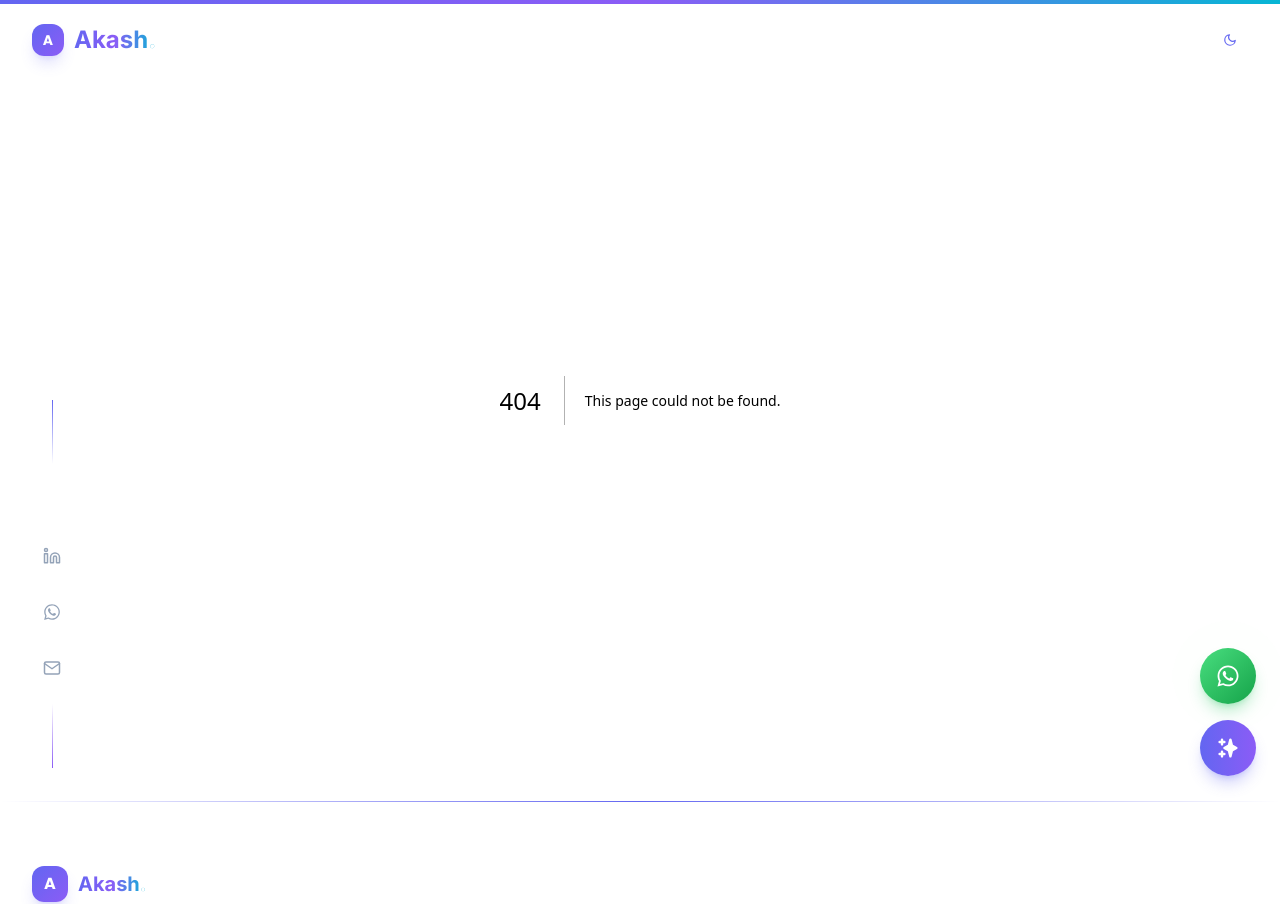
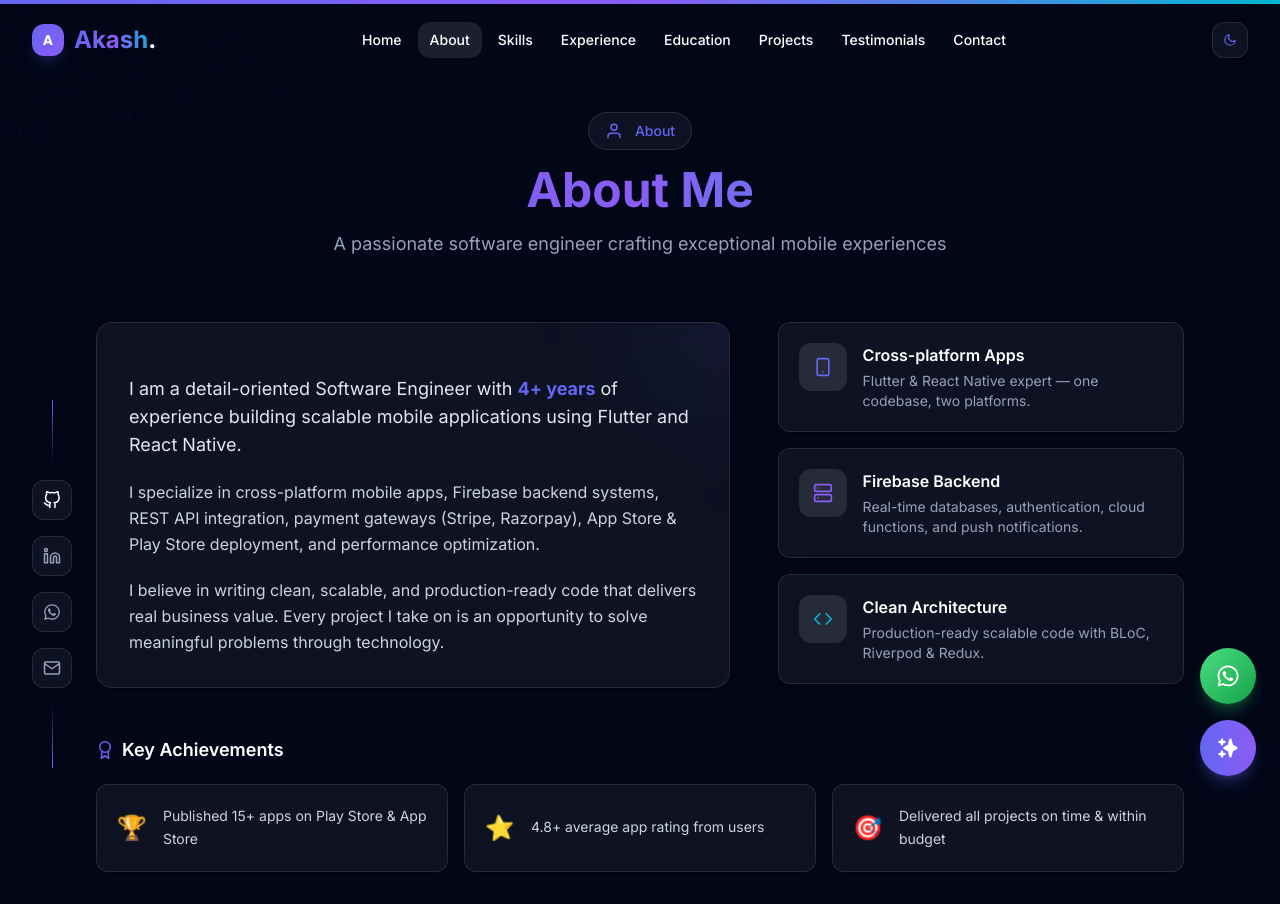
Before and after one commit to akashkumar7313/akash-portfolio, a Next.js app: page /about in a window 1280 px wide. Before the commit this address had no page. Shown: the top 904 px of the page. Built offline with nearby package versions, Linux system fonts and the light colour scheme.

Commit message:
some changes

```diff
--- /dev/null
+++ b/src/app/about/page.tsx
@@ -0,0 +1,11 @@
+import About from "@/components/sections/About";
+import Stats from "@/components/sections/Stats";
+
+export default function AboutPage() {
+  return (
+    <>
+      <About />
+      <Stats />
+    </>
+  );
+}
--- /dev/null
+++ b/src/app/contact/page.tsx
@@ -0,0 +1,5 @@
+import Contact from "@/components/sections/Contact";
+
+export default function ContactPage() {
+  return <Contact />;
+}
--- /dev/null
+++ b/src/app/education/page.tsx
@@ -0,0 +1,5 @@
+import Education from "@/components/sections/Education";
+
+export default function EducationPage() {
+  return <Education />;
+}
--- /dev/null
+++ b/src/app/experience/page.tsx
@@ -0,0 +1,5 @@
+import Experience from "@/components/sections/Experience";
+
+export default function ExperiencePage() {
+  return <Experience />;
+}
--- a/src/app/globals.css
+++ b/src/app/globals.css
@@ -219,6 +219,17 @@
   }
 }
 
+/* LinkedIn badge fix */
+.badge-base {
+  background: transparent !important;
+  border-radius: 12px;
+  overflow: hidden;
+}
+.badge-base div,
+.badge-base .LI-profile-badge {
+  background: transparent !important;
+}
+
 /* Prism syntax highlighting - dark theme */
 .token.comment,
 .token.prolog,
--- a/src/app/page.tsx
+++ b/src/app/page.tsx
@@ -1,24 +1,5 @@
 import Hero from "@/components/sections/Hero";
-import About from "@/components/sections/About";
-import Stats from "@/components/sections/Stats";
-import Skills from "@/components/sections/Skills";
-import Experience from "@/components/sections/Experience";
-import Education from "@/components/sections/Education";
-import Projects from "@/components/sections/Projects";
-import Testimonials from "@/components/sections/Testimonials";
-import Contact from "@/components/sections/Contact";
 
 export default function Home() {
-  return (
-    <>
-      <Hero />
-      <About />
-      <Skills />
-      <Experience />
-      <Education />
-      <Projects />
-      <Testimonials />
-      <Contact />
-    </>
-  );
+  return <Hero />;
 }
--- /dev/null
+++ b/src/app/projects/page.tsx
@@ -0,0 +1,5 @@
+import Projects from "@/components/sections/Projects";
+
+export default function ProjectsPage() {
+  return <Projects />;
+}
--- /dev/null
+++ b/src/app/skills/page.tsx
@@ -0,0 +1,5 @@
+import Skills from "@/components/sections/Skills";
+
+export default function SkillsPage() {
+  return <Skills />;
+}
--- /dev/null
+++ b/src/app/testimonials/page.tsx
@@ -0,0 +1,5 @@
+import Testimonials from "@/components/sections/Testimonials";
+
+export default function TestimonialsPage() {
+  return <Testimonials />;
+}
--- a/src/components/layout/Footer.tsx
+++ b/src/components/layout/Footer.tsx
@@ -1,6 +1,6 @@
 "use client";
 
-import { useRef } from "react";
+import { useRef, useEffect } from "react";
 import { motion, useInView } from "framer-motion";
 import CountUp from "react-countup";
 import {
@@ -11,13 +11,14 @@ import {
   FiArrowUpRight,
   FiSend,
 } from "react-icons/fi";
+import Link from "next/link";
 
 const quickLinks = [
-  { label: "Home", href: "#hero" },
-  { label: "About", href: "#about" },
-  { label: "Skills", href: "#skills" },
-  { label: "Projects", href: "#projects" },
-  { label: "Contact", href: "#contact" },
+  { label: "Home", href: "/" },
+  { label: "About", href: "/about" },
+  { label: "Skills", href: "/skills" },
+  { label: "Projects", href: "/projects" },
+  { label: "Contact", href: "/contact" },
 ];
 
 const socialLinks = [
@@ -44,9 +45,18 @@ export default function Footer() {
   const isInView = useInView(ref, { once: true, margin: "-60px" });
   const year = new Date().getFullYear();
 
+  useEffect(() => {
+    const script = document.createElement("script");
+    script.src = "https://platform.linkedin.com/badges/js/profile.js";
+    script.async = true;
+    script.defer = true;
+    script.type = "text/javascript";
+    document.body.appendChild(script);
+    return () => { document.body.removeChild(script); };
+  }, []);
+
   return (
     <footer className="relative overflow-hidden border-t border-[var(--glass-5)]" ref={ref}>
-      {/* Top gradient line */}
       <motion.div
         initial={{ scaleX: 0 }}
         whileInView={{ scaleX: 1 }}
@@ -55,7 +65,7 @@ export default function Footer() {
         className="h-px bg-gradient-to-r from-transparent via-accent-blue to-transparent origin-left"
       />
 
-      <div className="max-width px-4 sm:px-8 py-12 md:py-16">
+      <div className="max-width  sm:px-8 md:py-12">
         <motion.div
           variants={containerVariants}
           initial="hidden"
@@ -63,22 +73,20 @@ export default function Footer() {
           viewport={{ once: true }}
           className="grid grid-cols-1 sm:grid-cols-2 lg:grid-cols-12 gap-8 md:gap-12"
         >
-          {/* Brand + Description */}
           <motion.div variants={itemVariants} className="sm:col-span-2 lg:col-span-4">
-            <a href="#hero" className="inline-flex items-center gap-2.5 group mb-4">
+            <Link href="/" className="inline-flex items-center gap-2.5 group mb-4">
               <div className="w-9 h-9 rounded-xl bg-gradient-to-br from-accent-blue to-accent-purple flex items-center justify-center shadow-lg shadow-accent-blue/20 group-hover:shadow-accent-blue/40 group-hover:scale-110 transition-all duration-300">
                 <span className="text-white font-bold text-base font-heading">A</span>
               </div>
               <span className="text-xl font-bold gradient-text">
                 Akash<span className="text-dark-100 dark:text-white">.</span>
               </span>
-            </a>
+            </Link>
 
             <p className="text-dark-400 text-sm leading-relaxed mb-4 max-w-xs">
               Software Engineer specializing in Flutter & React Native. Building high-performance cross-platform mobile apps.
             </p>
 
-            {/* Animated stat */}
             <div className="flex items-center gap-2">
               <span className="text-2xl font-black font-heading text-accent-blue tabular-nums">
                 {isInView ? <CountUp end={4} duration={2} /> : 0}
@@ -87,7 +95,6 @@ export default function Footer() {
             </div>
           </motion.div>
 
-          {/* Quick Links */}
           <motion.div variants={itemVariants} className="sm:col-span-1 lg:col-span-2">
             <h4 className="text-dark-100 dark:text-white font-semibold text-sm mb-4 uppercase tracking-wider">
               Quick Links
@@ -95,42 +102,45 @@ export default function Footer() {
             <ul className="space-y-2.5">
               {quickLinks.map((link) => (
                 <li key={link.label}>
-                  <a
+                  <Link
                     href={link.href}
                     className="text-dark-400 text-sm hover:text-accent-blue transition-all duration-300 flex items-center gap-1 group/link"
                   >
                     <FiArrowUpRight className="text-[10px] opacity-0 group-hover/link:opacity-100 -ml-4 group-hover/link:ml-0 transition-all duration-300" />
                     {link.label}
-                  </a>
+                  </Link>
                 </li>
               ))}
             </ul>
           </motion.div>
 
-          {/* Social Links */}
           <motion.div variants={itemVariants} className="sm:col-span-1 lg:col-span-3">
             <h4 className="text-dark-100 dark:text-white font-semibold text-sm mb-4 uppercase tracking-wider">
               Connect
             </h4>
-            <div className="flex flex-wrap gap-2">
-              {socialLinks.map(({ icon: Icon, href, label }) => (
-                <motion.a
-                  key={label}
-                  href={href}
-                  target="_blank"
-                  rel="noopener noreferrer"
-                  whileHover={{ scale: 1.1, y: -2 }}
-                  whileTap={{ scale: 0.95 }}
-                  className="w-10 h-10 flex items-center justify-center rounded-xl bg-[var(--glass-5)] border border-[var(--glass-10)] text-dark-300 hover:text-accent-blue hover:border-accent-blue/50 hover:bg-accent-blue/10 transition-all duration-300"
-                  aria-label={label}
-                >
-                  <Icon className="text-lg" />
-                </motion.a>
-              ))}
+
+            {/* Fixed wrapper */}
+            <div className="w-[350px] mx-auto min-h-[300px]">
+
+              {/* Light + Dark handled by LinkedIn itself */}
+              <div
+                className="badge-base LI-profile-badge overflow-hidden rounded-xl"
+                data-locale="en_US"
+                data-size="medium"
+                data-theme="light"
+                data-type="VERTICAL"
+                data-vanity="akash-kumar-prajapati"
+                data-version="v1"
+              >
+                <a
+                  className="badge-base__link LI-simple-link"
+                  href="https://in.linkedin.com/in/akash-kumar-prajapati"
+                ></a>
+              </div>
+
             </div>
           </motion.div>
 
-          {/* Get In Touch */}
           <motion.div variants={itemVariants} className="sm:col-span-2 lg:col-span-3">
             <h4 className="text-dark-100 dark:text-white font-semibold text-sm mb-4 uppercase tracking-wider">
               Get In Touch
@@ -138,27 +148,24 @@ export default function Footer() {
             <p className="text-dark-400 text-sm leading-relaxed mb-3">
               Have a project in mind? Let&apos;s build something great together.
             </p>
-            <motion.a
-              href="#contact"
-              whileHover={{ scale: 1.02 }}
-              whileTap={{ scale: 0.98 }}
-              className="inline-flex items-center gap-2 px-4 py-2.5 rounded-xl bg-gradient-to-r from-accent-blue to-accent-purple text-white text-sm font-semibold shadow-lg shadow-accent-blue/20 hover:shadow-accent-blue/40 transition-all duration-300 group/btn"
+            <Link
+              href="/contact"
+              className="inline-flex items-center gap-2 px-4 py-2.5 rounded-xl bg-gradient-to-r from-accent-blue to-accent-purple text-white text-sm font-semibold shadow-lg shadow-accent-blue/20 hover:shadow-accent-blue/40 hover:scale-105 transition-all duration-300 group/btn"
             >
               <FiSend className="group-hover/btn:translate-x-1 transition-transform" />
               Contact Me
-            </motion.a>
+            </Link>
           </motion.div>
         </motion.div>
 
-        {/* Bottom bar */}
         <motion.div
           initial={{ opacity: 0 }}
           whileInView={{ opacity: 1 }}
           viewport={{ once: true }}
           transition={{ duration: 0.5, delay: 0.6 }}
-          className="flex flex-col sm:flex-row items-center justify-between gap-4 pt-8 mt-8 border-t border-[var(--glass-5)]"
+          className="flex flex-col sm:flex-row items-center justify-between gap-4 pt-4 mt-4 border-t border-[var(--glass-5)]"
         >
-          <p className="text-dark-400 text-xs sm:text-sm flex items-center gap-1">
+          <p className="text-dark-400 text-xs sm:text-sm flex items-center">
             &copy; {year} Made with
             <FiHeart className="text-red-500 animate-pulse" /> by Akash Kumar Prajapati
           </p>
--- a/src/components/layout/Navbar.tsx
+++ b/src/components/layout/Navbar.tsx
@@ -3,54 +3,50 @@
 import { useState, useEffect } from "react";
 import { motion, AnimatePresence } from "framer-motion";
 import { HiMenu, HiX } from "react-icons/hi";
+import { usePathname } from "next/navigation";
+import Link from "next/link";
 import ThemeToggle from "@/components/ui/ThemeToggle";
 
 const navLinks = [
-  { label: "Home", href: "#hero" },
-  { label: "About", href: "#about" },
-  { label: "Skills", href: "#skills" },
-  { label: "Experience", href: "#experience" },
-  { label: "Education", href: "#education" },
-  { label: "Projects", href: "#projects" },
-  { label: "Testimonials", href: "#testimonials" },
-  { label: "Contact", href: "#contact" },
+  { label: "Home", href: "/" },
+  { label: "About", href: "/about" },
+  { label: "Skills", href: "/skills" },
+  { label: "Experience", href: "/experience" },
+  { label: "Education", href: "/education" },
+  { label: "Projects", href: "/projects" },
+  { label: "Testimonials", href: "/testimonials" },
+  { label: "Contact", href: "/contact" },
 ];
 
 export default function Navbar() {
   const [scrolled, setScrolled] = useState(false);
   const [mobileOpen, setMobileOpen] = useState(false);
-  const [activeSection, setActiveSection] = useState("hero");
+  const pathname = usePathname();
 
   useEffect(() => {
-    const handleScroll = () => {
-      setScrolled(window.scrollY > 50);
-
-      const sections = navLinks.map((l) => l.href.slice(1));
-      for (let i = sections.length - 1; i >= 0; i--) {
-        const el = document.getElementById(sections[i]);
-        if (el && el.getBoundingClientRect().top <= 150) {
-          setActiveSection(sections[i]);
-          break;
-        }
-      }
-    };
+    const handleScroll = () => setScrolled(window.scrollY > 50);
     window.addEventListener("scroll", handleScroll, { passive: true });
     return () => window.removeEventListener("scroll", handleScroll);
   }, []);
+
+  useEffect(() => {
+    setMobileOpen(false);
+  }, [pathname]);
 
   return (
     <motion.nav
       initial={{ y: -100 }}
       animate={{ y: 0 }}
       transition={{ duration: 0.6, ease: "easeOut" }}
-      className={`fixed top-0 left-0 right-0 z-50 transition-all duration-500 ${scrolled
+      className={`fixed top-0 left-0 right-0 z-50 transition-all duration-500 ${
+        scrolled
           ? "bg-dark-950/80 backdrop-blur-xl border-b border-[var(--glass-5)] shadow-lg shadow-black/10"
           : "bg-transparent"
       }`}
     >
       <div className="max-width flex items-center justify-between px-4 sm:px-8 h-16 md:h-20">
-        <a
-          href="#hero"
+        <Link
+          href="/"
           className="flex items-center gap-2.5 group"
         >
           <div className="w-8 h-8 rounded-xl bg-gradient-to-br from-accent-blue to-accent-purple flex items-center justify-center shadow-lg shadow-accent-blue/20 group-hover:shadow-accent-blue/40 group-hover:scale-110 transition-all duration-300">
@@ -59,21 +55,25 @@ export default function Navbar() {
           <span className="text-xl md:text-2xl font-bold gradient-text">
             Akash<span className="text-dark-100 dark:text-white">.</span>
           </span>
-        </a>
+        </Link>
 
         <div className="hidden md:flex items-center gap-1">
-          {navLinks.map((link) => (
-            <a
+          {navLinks.map((link) => {
+            const isActive = pathname === link.href;
+            return (
+              <Link
                 key={link.href}
                 href={link.href}
-              className={`px-3 py-2 rounded-xl text-sm font-medium transition-all duration-300 ${activeSection === link.href.slice(1)
+                className={`px-3 py-2 rounded-xl text-sm font-medium transition-all duration-300 ${
+                  isActive
                     ? "text-dark-100 dark:text-white bg-[var(--glass-10)] dark:bg-[var(--glass-10)] bg-gray-900/10"
                     : "text-dark-300 hover:text-dark-100 dark:text-white hover:bg-[var(--glass-5)] dark:hover:bg-[var(--glass-5)] hover:bg-gray-900/5"
                 }`}
               >
                 {link.label}
-            </a>
-          ))}
+              </Link>
+            );
+          })}
         </div>
 
         <div className="flex items-center gap-2">
@@ -89,7 +89,7 @@ export default function Navbar() {
         </div>
       </div>
 
-      {/* <AnimatePresence>
+      <AnimatePresence>
         {mobileOpen && (
           <motion.div
             initial={{ opacity: 0, height: 0 }}
@@ -100,24 +100,26 @@ export default function Navbar() {
             style={{ borderColor: "var(--border-light)", backgroundColor: "var(--bg-body)" }}
           >
             <div className="flex flex-col px-4 py-4 gap-1">
-              {navLinks.map((link) => (
-                <a
+              {navLinks.map((link) => {
+                const isActive = pathname === link.href;
+                return (
+                  <Link
                     key={link.href}
                     href={link.href}
-                  onClick={() => setMobileOpen(false)}
                     className={`px-4 py-3 rounded-xl text-sm font-medium transition-all ${
-                    activeSection === link.href.slice(1)
+                      isActive
                         ? "text-dark-100 dark:text-white bg-[var(--glass-10)]"
                         : "text-dark-300 hover:text-dark-100 dark:text-white hover:bg-[var(--glass-5)]"
                     }`}
                   >
                     {link.label}
-                </a>
-              ))}
+                  </Link>
+                );
+              })}
             </div>
           </motion.div>
         )}
-      </AnimatePresence> */}
+      </AnimatePresence>
     </motion.nav>
   );
 }
--- a/src/components/sections/Hero.tsx
+++ b/src/components/sections/Hero.tsx
@@ -6,6 +6,7 @@ import { FiArrowDown, FiDownload, FiEye, FiMail, FiStar, FiThumbsUp, FiClock } f
 import { FaGooglePlay, FaApple } from "react-icons/fa";
 import { SiFlutter } from "react-icons/si";
 import Stats from "./Stats";
+import Link from "next/link";
 
 const roles = [
   "Software Engineer",
@@ -273,18 +274,18 @@ export default function Hero() {
               transition={{ duration: 0.8, delay: 0.65 }}
               className="flex flex-wrap items-center gap-4 mb-8"
             >
-              <a href="#projects" className="btn-primary flex items-center gap-2 text-sm">
+              <Link href="/projects" className="btn-primary flex items-center gap-2 text-sm">
                 <FiEye />
                 View Projects
-              </a>
+              </Link>
               <a href="/resume.pdf" download className="btn-primary flex items-center gap-2 text-sm">
                 <FiDownload />
                 Resume
               </a>
-              <a href="#contact" className="btn-primary flex items-center gap-2 text-sm">
+              <Link href="/contact" className="btn-primary flex items-center gap-2 text-sm">
                 <FiMail />
                 Contact
-              </a>
+              </Link>
             </motion.div>
 
             {/* Stats */}
```
Lines whose indentation alone changed are shown as unchanged.
